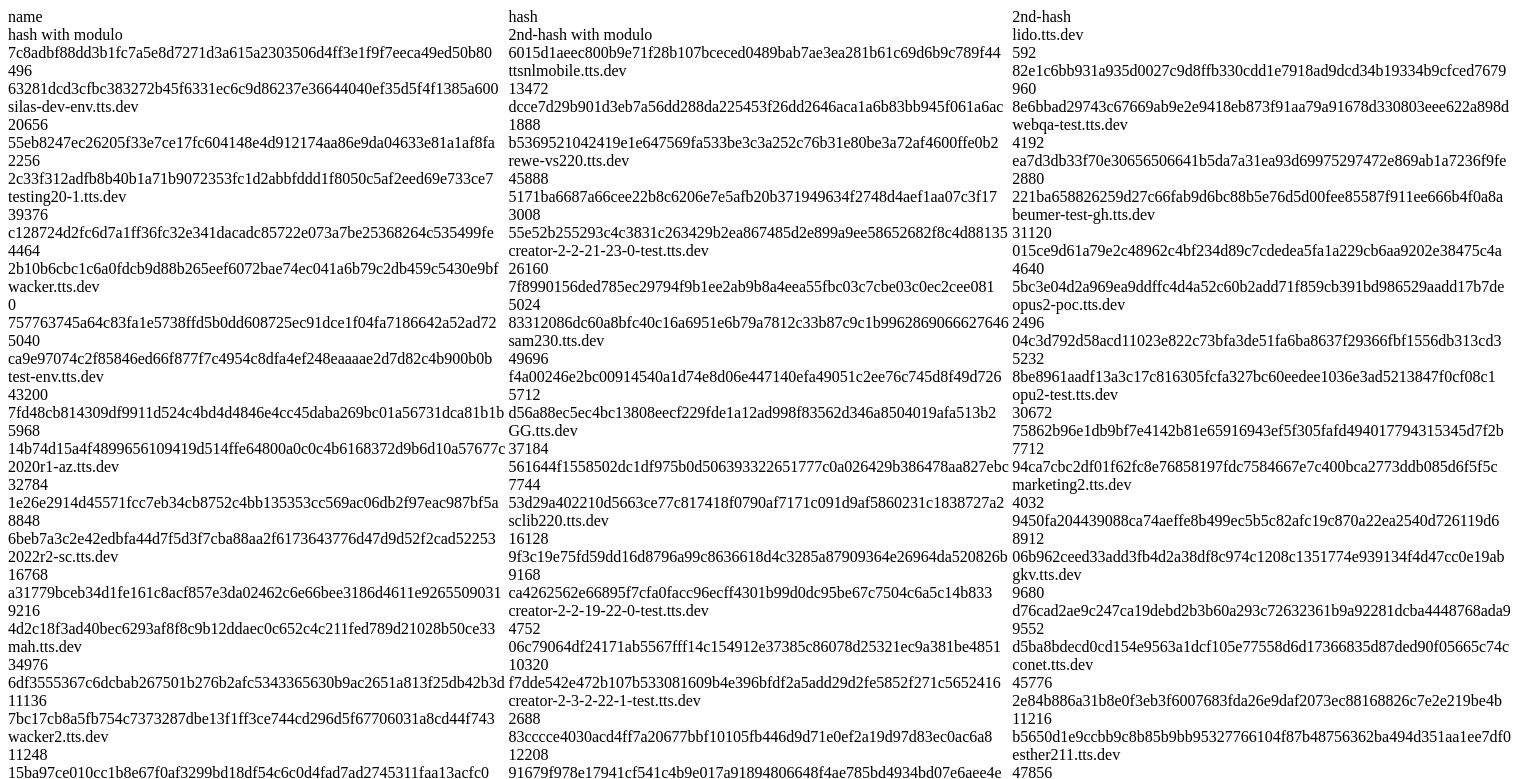
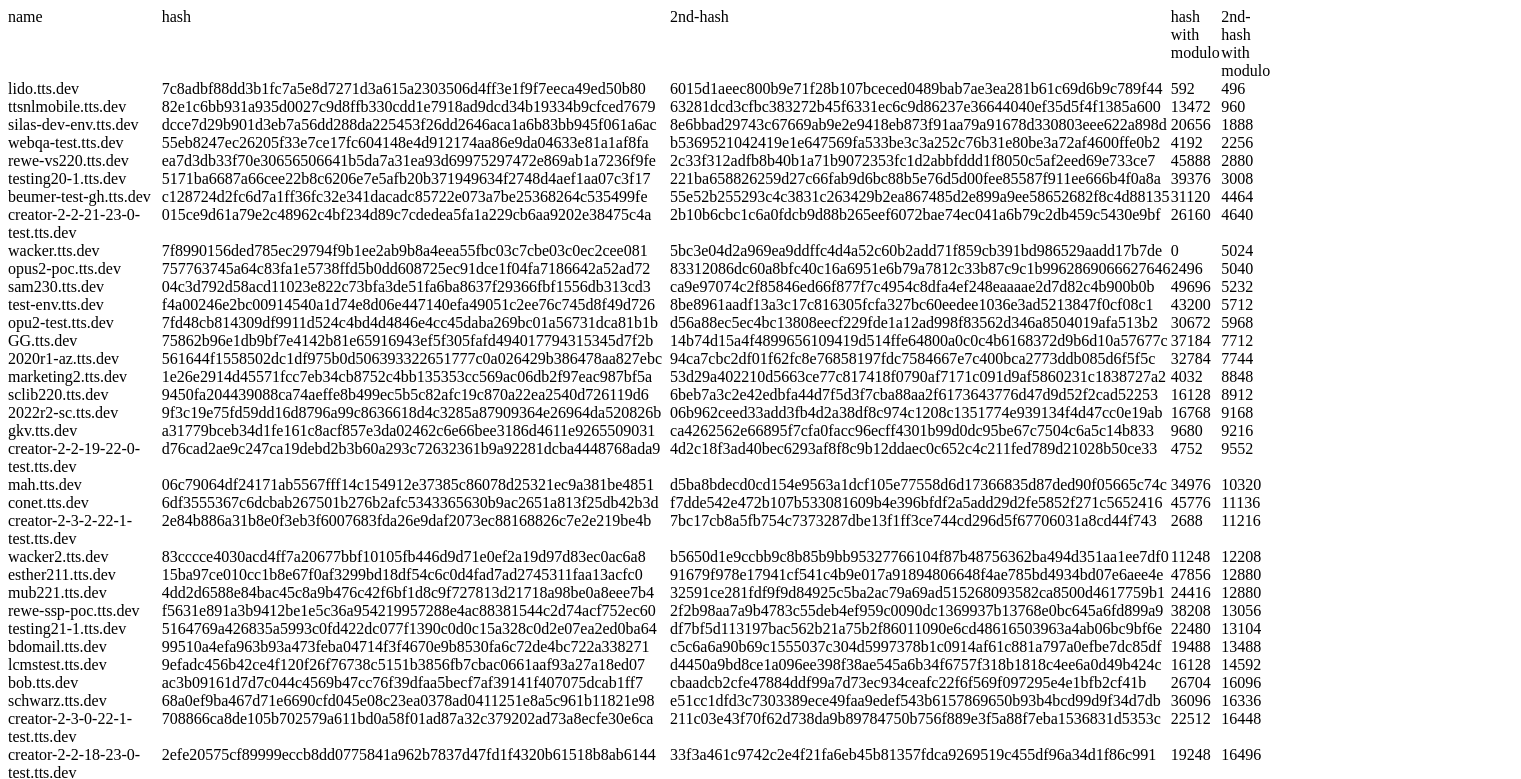
Before and after one commit to ttskp/vader2-test-id-website, a plain HTML site: page index.html in a window 1280 px wide. Shown: the top 779 px of the page, 1521 px wide, since content can reach past the window. Drawn offline with Linux system fonts and the light colour scheme.

Commit message:
Update index.html

```diff
--- a/index.html
+++ b/index.html
@@ -1,7 +1,7 @@
 <html>
 
 <body>
-  <div class="container" style="display: grid; grid-template-columns: auto auto auto;">
+  <div class="container" style="display: grid; grid-template-columns: auto auto auto auto auto;">
     <div>name</div>
     <div>hash</div>
     <div>2nd-hash</div>
```
